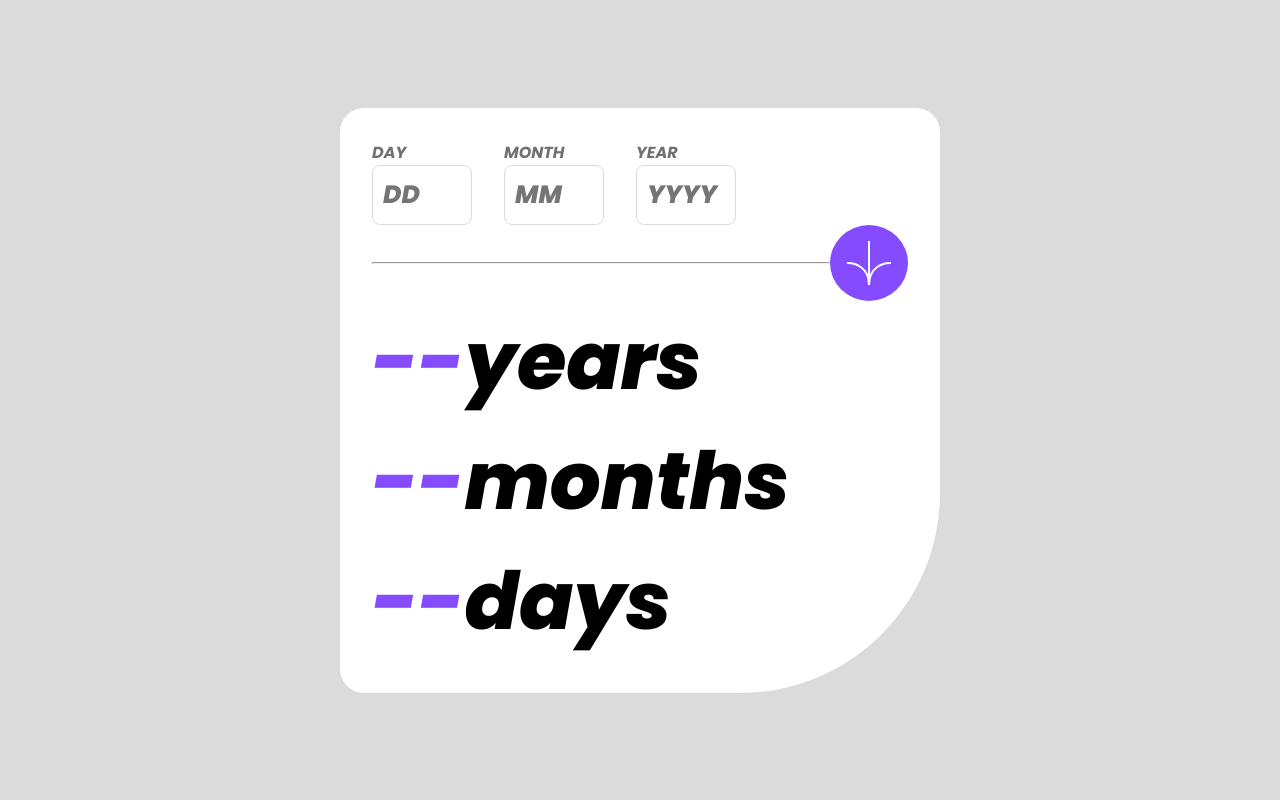
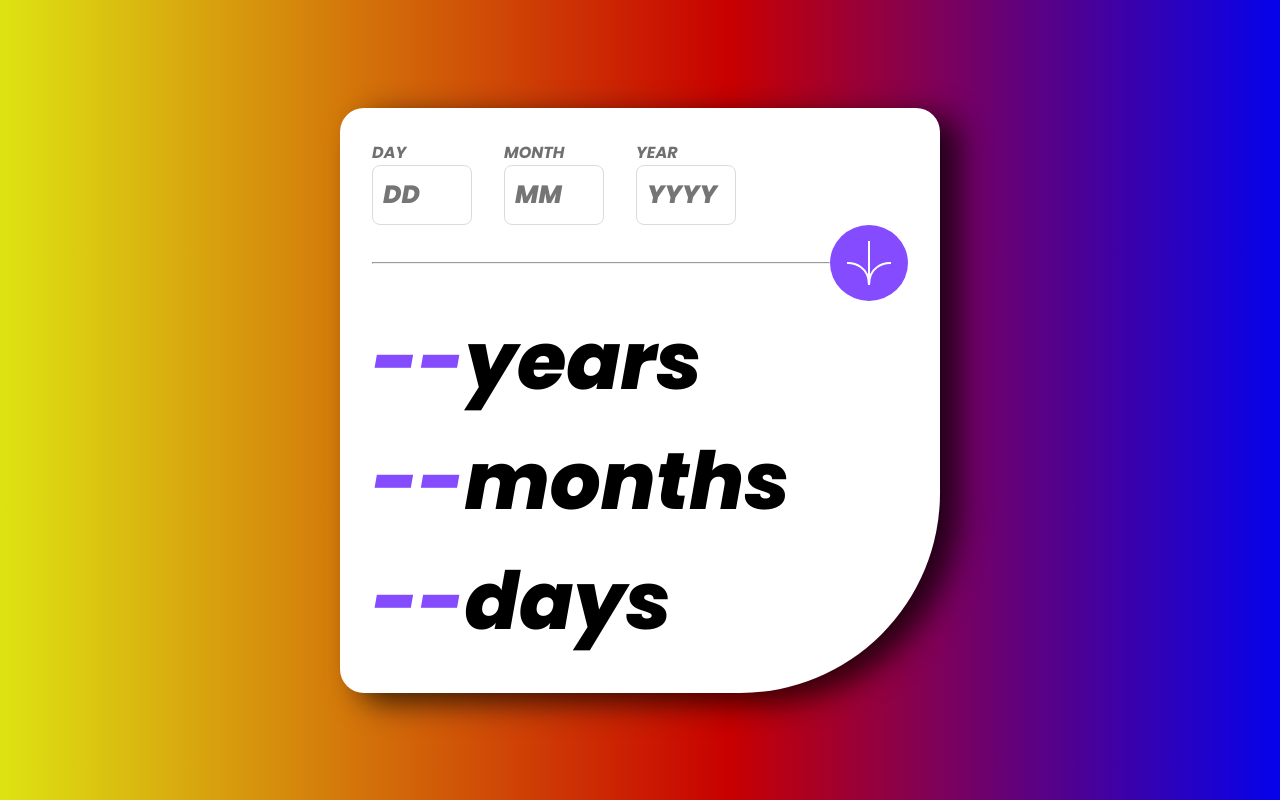
Before and after one commit to MakhmudovM/age-calculator-fv, a plain HTML site: page index.html in a window 1280 px wide. Drawn offline with Linux system fonts and the light colour scheme.

Commit message:
add style

```diff
--- a/css/stle.css
+++ b/css/stle.css
@@ -48,12 +48,17 @@ input[type=number] {
       display: flex;
       align-items: center;
       justify-content: center;
-      background-color: var(--Light-grey);
+
+      background: rgb(222,227,19);
+background: linear-gradient(90deg, rgba(222,227,19,1) 0%, rgba(200,0,0,1) 57%, rgba(3,0,235,0.9920343137254902) 100%);
   }
   .card{
       background-color: var(--White);
       width: 600px;
       border-radius: 24px 24px 200px 24px;
+      box-shadow: 19px 9px 31px 0px rgba(0,0,0,0.75);
+-webkit-box-shadow: 19px 9px 31px 0px rgba(0,0,0,0.75);
+-moz-box-shadow: 19px 9px 31px 0px rgba(0,0,0,0.75);
   }
   .container{
       width: 100%;
```
